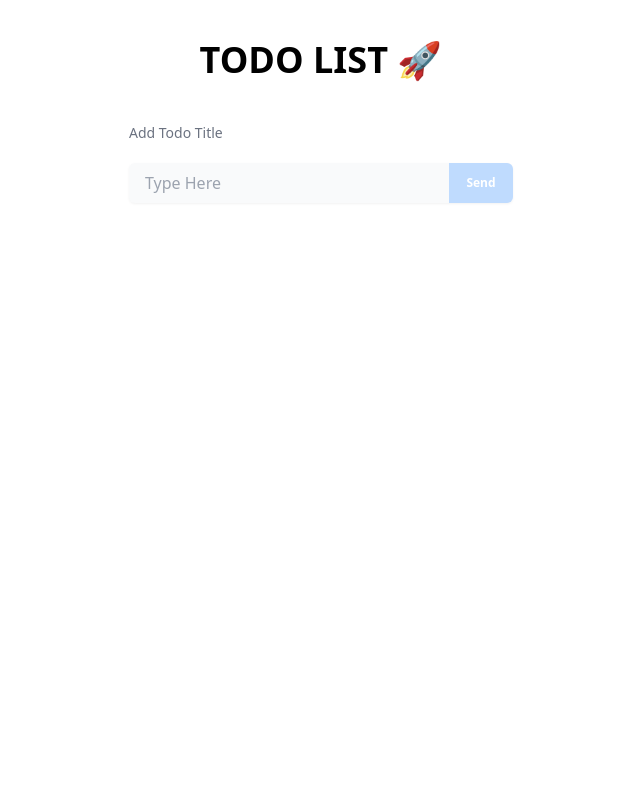
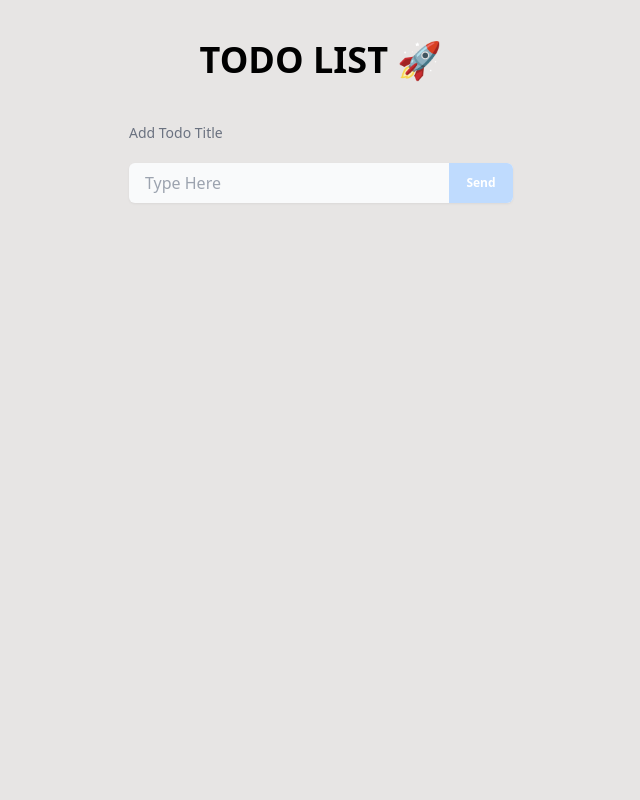
Before and after one commit to 1paramveer/crud-todo, a Flask app: page / in a window 1280 px wide. Shown: the whole page, without its empty margins (319-959 px from the left). Run offline with Flask 3, Linux system fonts and the light colour scheme; some libraries are stand-ins or nearby versions.

Commit message:
Updated Styles

```diff
--- a/templates/index.html
+++ b/templates/index.html
@@ -6,7 +6,7 @@
     <title>Todo App</title>
     <script src="https://cdn.tailwindcss.com"></script>
   </head>
-  <body class="flex flex-col items-center pt-10 h-screen">
+  <body class="flex flex-col items-center pt-10 h-screen bg-stone-200">
     <h1 class="uppercase text-4xl font-bold">Todo List 🚀</h1>
 
     <form action="/add" method="post">
```
Also changed, not shown: instance/db.sqlite.
